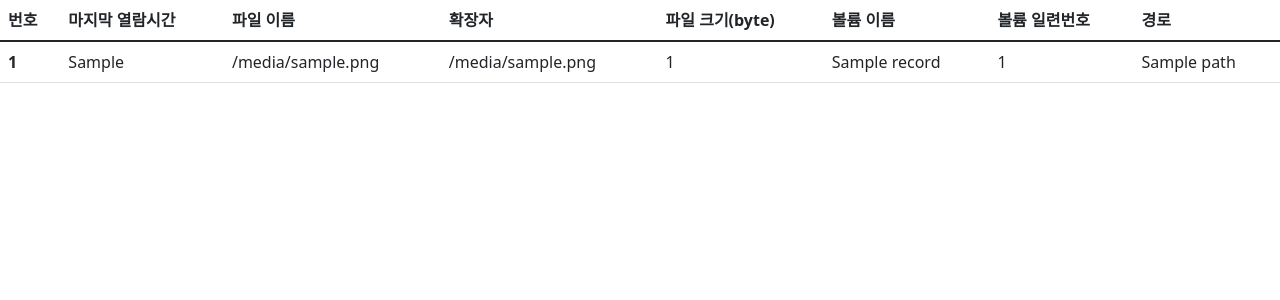
After one commit to MyungDFC/mdfc-forensic-tools, a Flask app: template web_app/app/templates/page/results/table_jumplist.html in a window 1280 px wide. The commit adds this page. Shown: the top 300 px of the page. Run offline with Flask 2, Linux system fonts and the light colour scheme; the template is opened without the code that fills it: most values are stand-ins (such as "Sample title", 1, 10 or a date in 2020); parts of the project's set-up code (start-up, migrations or seed data) failed here and were passed over; some libraries are stand-ins or nearby versions.

Commit message:
feat: Add a result page(table_jumplist.html)

```diff
--- /dev/null
+++ b/web_app/app/templates/page/results/table_jumplist.html
@@ -0,0 +1,32 @@
+{% extends "base.html" %}
+{% block title %}Home{% endblock %}
+{% block body %}
+    <table class="table">
+        <thead>
+            <tr>
+                <th>번호</th>
+                <th>마지막 열람시간</th>
+                <th>파일 이름</th>
+                <th>확장자</th>
+                <th>파일 크기(byte)</th>
+                <th>볼륨 이름</th>
+                <th>볼륨 일련번호</th>
+                <th>경로</th>
+            </tr>
+        </thead>
+        <tbody>
+            {% for record in records %}
+                <tr>
+                    <th>{{ loop.index }}</th>
+                    <td>{{ record["last_opened"] }}</td>
+                    <td>{{ record["file_name"] }}</td>
+                    <td>{{ record["file_ext"] }}</td>
+                    <td>{{ record["size"] }}</td>
+                    <td>{{ record["volume_label"] }}</td>
+                    <td>{{ record["volume_serial_number"] }}</td>
+                    <td>{{ record["path"] }}</td>
+                </tr>
+            {% endfor %}
+        </tbody>
+    </table>
+{% endblock %}
--- a/web_app/app/templates/page/results/table_prefetch.html
+++ b/web_app/app/templates/page/results/table_prefetch.html
@@ -5,8 +5,8 @@
         <thead>
             <tr>
                 <th>번호</th>
-                <th>실행시간</th>
-                <th>파일이름</th>
+                <th>실행 시간</th>
+                <th>파일 이름</th>
                 <th>실행 횟수</th>
             </tr>
         </thead>
```
Also changed, not shown: web_app/app/views/main_view.py (+15 -13 lines).
